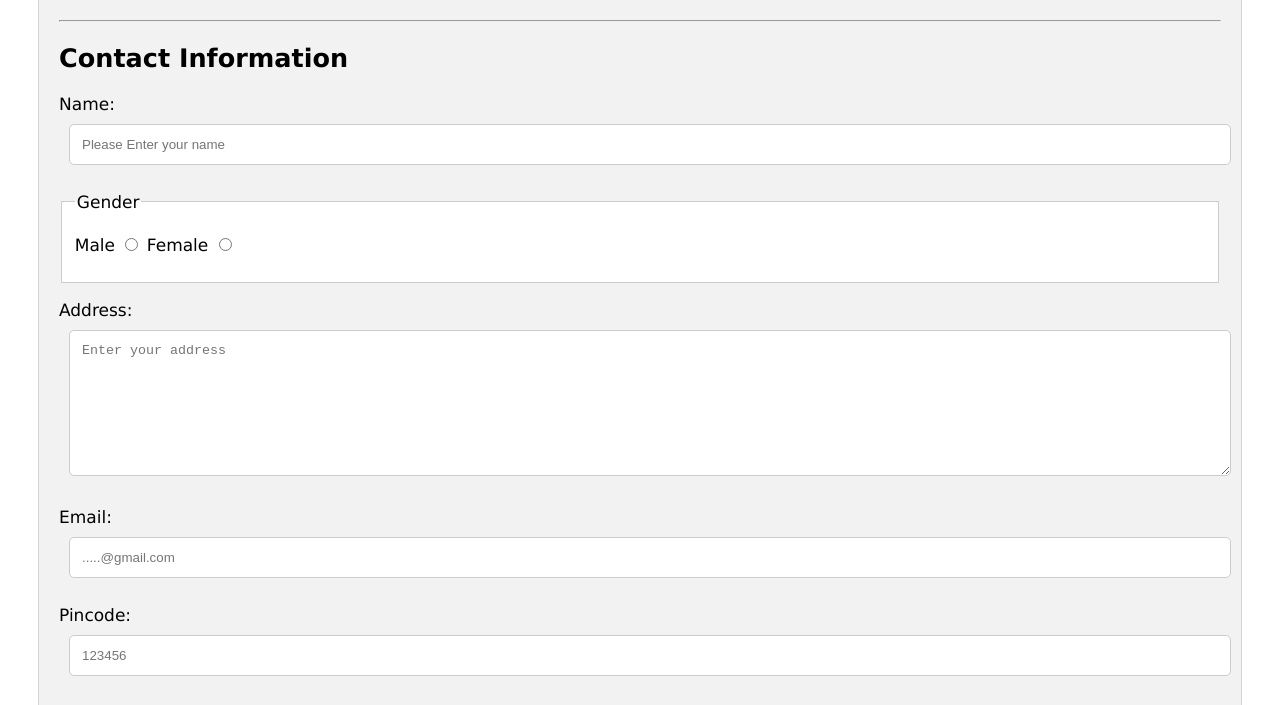
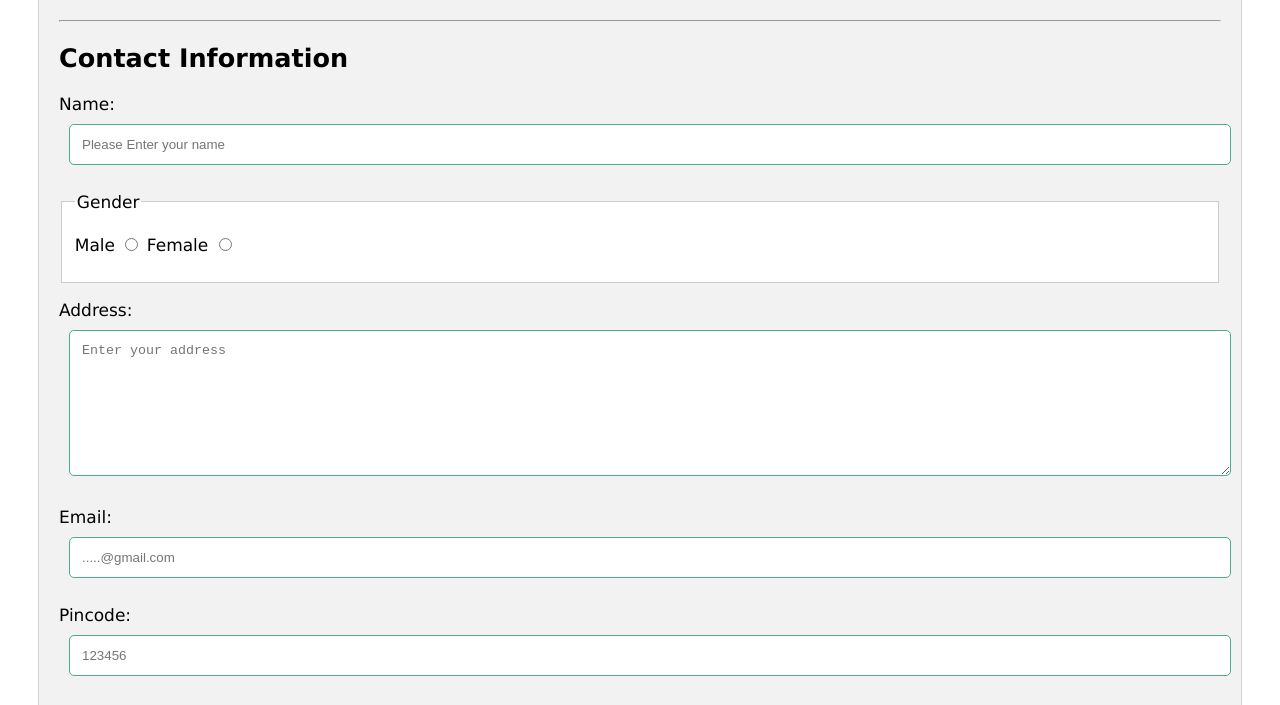
Before and after one commit to whiteHatpro/paymentForm, a plain HTML site: page payment_form.html in a window 1280 px wide. Shown: the part 95-800 px from the top of the page. Drawn offline with Linux system fonts and the light colour scheme.

```diff
--- a/style.css
+++ b/style.css
@@ -25,7 +25,7 @@
     textarea {
     width: 100%;
     padding: 12px;
-    border: 1px solid #ccc;
+    border: 1px solid #4caf84;
     border-radius: 5px;
     margin: 10px;
     }
```
